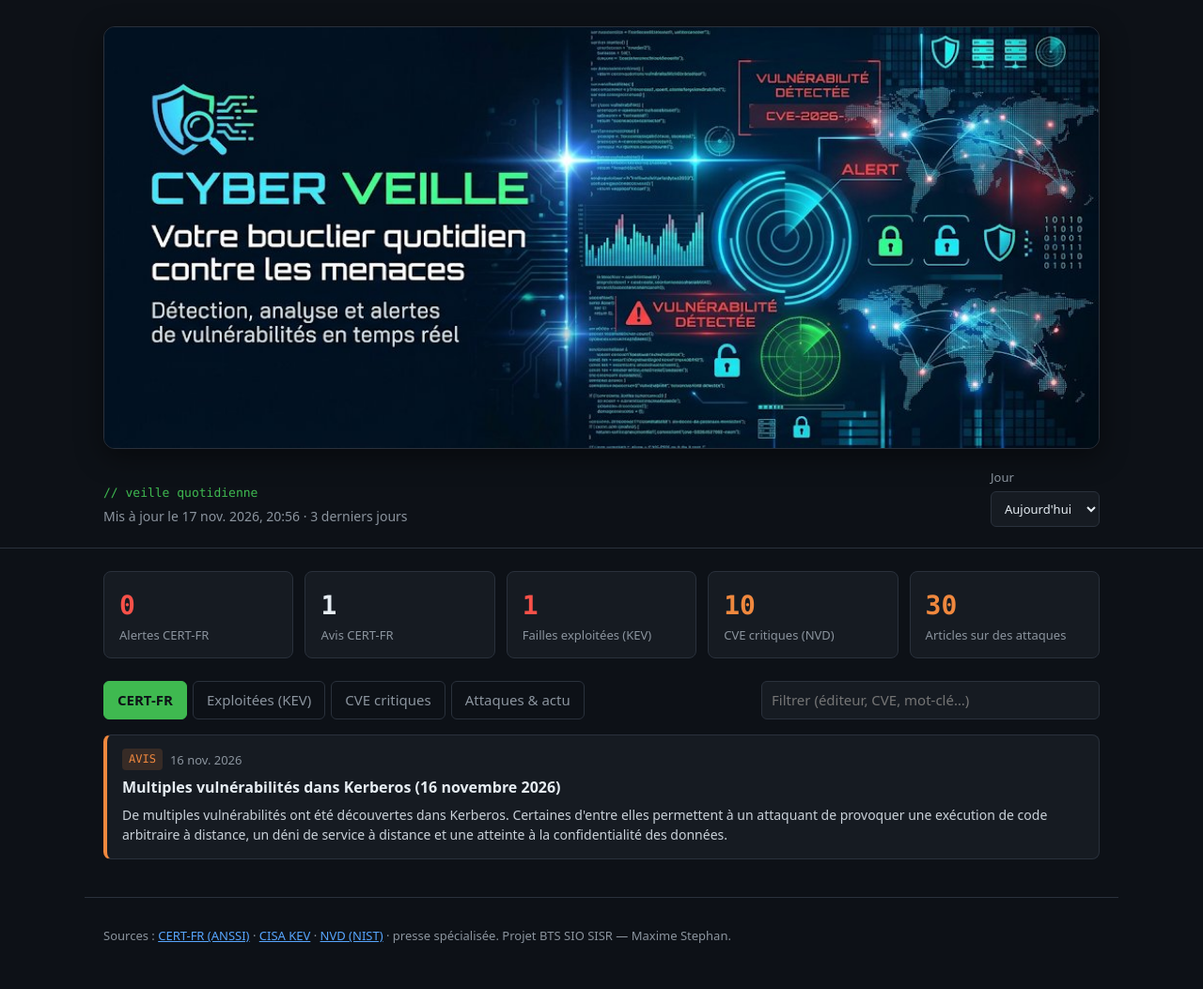
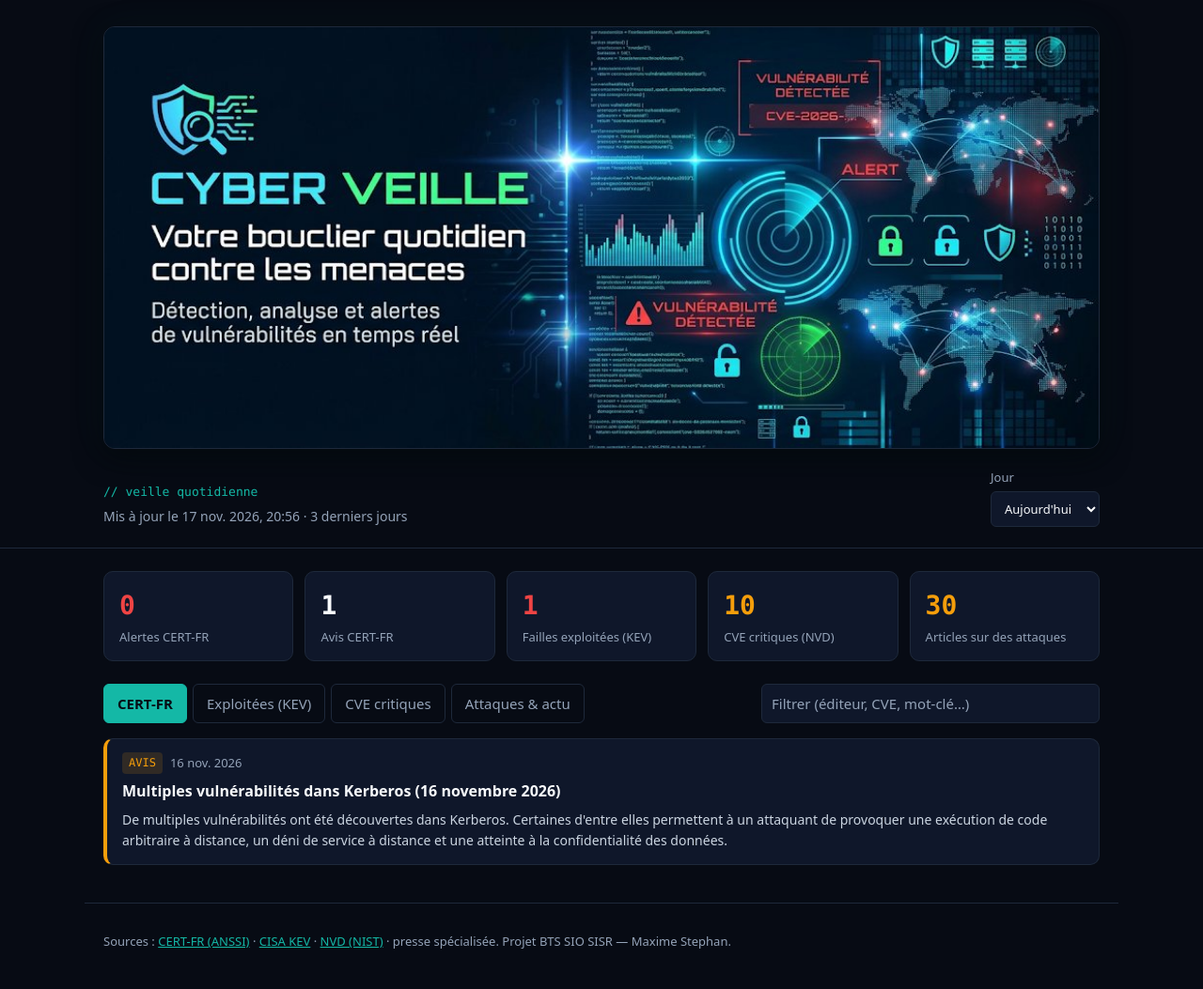
Before and after one commit to LeoAstro95/veille-cyber, a plain HTML site: page docs/index.html in a window 1280 px wide. Shown: the whole page at 94% size. Drawn offline with Linux system fonts and the light colour scheme.

Commit message:
Add files via upload

```diff
--- a/docs/style.css
+++ b/docs/style.css
@@ -1,13 +1,29 @@
+/* ==========================================================================
+   Palette « Cyber Veille »
+   60 % fond bleu nuit · 30 % cartes ardoise · 10 % accents (cyan + rouge)
+   ========================================================================== */
 :root {
-  --fond: #0d1117;
-  --carte: #161b22;
-  --bord: #2a313c;
-  --texte: #e6edf3;
-  --doux: #8b949e;
-  --accent: #3fb950;
-  --critique: #f85149;
-  --eleve: #f0883e;
-  --info: #58a6ff;
+  /* Fonds */
+  --fond: #070B14;          /* fond principal, se fond avec la bannière */
+  --carte: #0F172A;         /* cartes, blocs, champs */
+  --carte-survol: #111827;  /* carte survolée */
+  --bord: #1E293B;          /* bordures et séparateurs */
+
+  /* Textes */
+  --titre: #F8FAFC;         /* titres */
+  --texte: #CBD5E1;         /* texte courant */
+  --doux: #94A3B8;          /* texte secondaire, métadonnées */
+
+  /* Accent (identité, interaction) */
+  --accent: #14B8A6;        /* liens, bouton actif */
+  --accent-survol: #0D9488; /* survol des boutons */
+
+  /* Couleurs sémantiques */
+  --critique: #EF4444;      /* critique / alerte, CVSS 9.0–10.0 */
+  --eleve: #F59E0B;         /* avertissement / score moyen */
+  --info: #38BDF8;          /* information / faible risque */
+  --ok: #10B981;            /* correctif disponible / sécurisé */
+
   --mono: ui-monospace, "SF Mono", "Cascadia Code", Consolas, monospace;
 }
 
@@ -17,10 +33,11 @@ body {
   margin: 0;
   background: var(--fond);
   color: var(--texte);
-  font: 15px/1.55 system-ui, -apple-system, "Segoe UI", Roboto, sans-serif;
+  font: 15px/1.6 system-ui, -apple-system, "Segoe UI", Roboto, sans-serif;
 }
 
-a { color: var(--info); }
+a { color: var(--accent); }
+a:hover { color: var(--accent-survol); }
 
 .conteneur { max-width: 1100px; margin: 0 auto; padding: 0 20px; }
 
@@ -34,27 +51,30 @@ a { color: var(--info); }
   height: auto;
   border-radius: 12px;
   border: 1px solid var(--bord);
-  box-shadow: 0 8px 30px rgba(0, 0, 0, .45);
+  box-shadow: 0 8px 30px rgba(0, 0, 0, .5), 0 0 40px rgba(20, 184, 166, .06);
 }
 .sur-titre { font-family: var(--mono); color: var(--accent); margin: 0 0 4px; font-size: 13px; }
-h1 { margin: 4px 0; font-size: 34px; letter-spacing: -0.5px; }
+h1, h2, h3 { color: var(--titre); }
 .accent { color: var(--accent); }
 .maj { margin: 0; color: var(--doux); font-size: 14px; }
 .archive { display: flex; flex-direction: column; gap: 4px; font-size: 13px; color: var(--doux); }
 
 select, input[type="search"] {
   background: var(--carte);
-  color: var(--texte);
+  color: var(--titre);
   border: 1px solid var(--bord);
   border-radius: 6px;
   padding: 8px 10px;
   font: inherit;
+  transition: border-color .15s;
 }
+select:focus, input[type="search"]:focus { outline: none; border-color: var(--accent); }
+input[type="search"]::placeholder { color: var(--doux); }
 
 /* Statistiques */
 .stats { display: grid; grid-template-columns: repeat(auto-fit, minmax(160px, 1fr)); gap: 12px; margin-bottom: 24px; }
-.stat { background: var(--carte); border: 1px solid var(--bord); border-radius: 8px; padding: 14px 16px; }
-.stat .nombre { font-family: var(--mono); font-size: 28px; font-weight: 700; }
+.stat { background: var(--carte); border: 1px solid var(--bord); border-radius: 10px; padding: 14px 16px; }
+.stat .nombre { font-family: var(--mono); font-size: 28px; font-weight: 700; color: var(--titre); }
 .stat .libelle { color: var(--doux); font-size: 13px; }
 .stat.rouge .nombre { color: var(--critique); }
 .stat.orange .nombre { color: var(--eleve); }
@@ -65,28 +85,37 @@ select, input[type="search"] {
 .onglet {
   background: transparent; color: var(--doux); border: 1px solid var(--bord);
   border-radius: 6px; padding: 8px 14px; cursor: pointer; font: inherit;
+  transition: color .15s, border-color .15s, background .15s;
 }
-.onglet:hover { color: var(--texte); }
-.onglet.actif { background: var(--accent); color: #0d1117; border-color: var(--accent); font-weight: 600; }
+.onglet:hover { color: var(--titre); border-color: var(--accent); }
+.onglet.actif { background: var(--accent); color: var(--fond); border-color: var(--accent); font-weight: 600; }
+.onglet.actif:hover { background: var(--accent-survol); border-color: var(--accent-survol); }
 #recherche { min-width: 260px; flex: 1; max-width: 360px; }
 
 /* Cartes */
 .liste { display: flex; flex-direction: column; gap: 10px; }
-.carte { background: var(--carte); border: 1px solid var(--bord); border-left: 4px solid var(--bord); border-radius: 8px; padding: 14px 16px; }
+.carte {
+  background: var(--carte); border: 1px solid var(--bord); border-left: 4px solid var(--bord);
+  border-radius: 10px; padding: 14px 16px; transition: background .15s;
+}
+.carte:hover { background: var(--carte-survol); }
 .carte.critique { border-left-color: var(--critique); }
 .carte.eleve { border-left-color: var(--eleve); }
 .carte.info { border-left-color: var(--info); }
+.carte.ok { border-left-color: var(--ok); }
 .carte h3 { margin: 0 0 4px; font-size: 16px; }
-.carte h3 a { color: var(--texte); text-decoration: none; }
-.carte h3 a:hover { text-decoration: underline; }
+.carte h3 a { color: var(--titre); text-decoration: none; }
+.carte h3 a:hover { color: var(--accent); }
 .meta { display: flex; gap: 8px; flex-wrap: wrap; align-items: center; font-size: 13px; color: var(--doux); margin-bottom: 6px; }
-.carte p { margin: 6px 0 0; color: #c9d1d9; font-size: 14px; }
+.carte p { margin: 6px 0 0; color: var(--texte); font-size: 14px; }
+.carte p strong { color: var(--ok); }
 
-.badge { font-family: var(--mono); font-size: 12px; padding: 2px 7px; border-radius: 4px; background: #21262d; color: var(--texte); }
-.badge.rouge { background: rgba(248, 81, 73, .15); color: var(--critique); }
-.badge.orange { background: rgba(240, 136, 62, .15); color: var(--eleve); }
-.badge.bleu { background: rgba(88, 166, 255, .15); color: var(--info); }
-.badge.vert { background: rgba(63, 185, 80, .15); color: var(--accent); }
+/* Badges (couleurs sémantiques légèrement désaturées par la transparence) */
+.badge { font-family: var(--mono); font-size: 12px; padding: 2px 7px; border-radius: 4px; background: var(--bord); color: var(--texte); }
+.badge.rouge { background: rgba(239, 68, 68, .14); color: #F87171; }
+.badge.orange { background: rgba(245, 158, 11, .14); color: var(--eleve); }
+.badge.bleu { background: rgba(56, 189, 248, .14); color: var(--info); }
+.badge.vert { background: rgba(16, 185, 129, .14); color: var(--ok); }
 
 .vide { color: var(--doux); text-align: center; padding: 40px 0; }
 .erreurs { color: var(--eleve); font-size: 13px; margin-top: 16px; }
```
